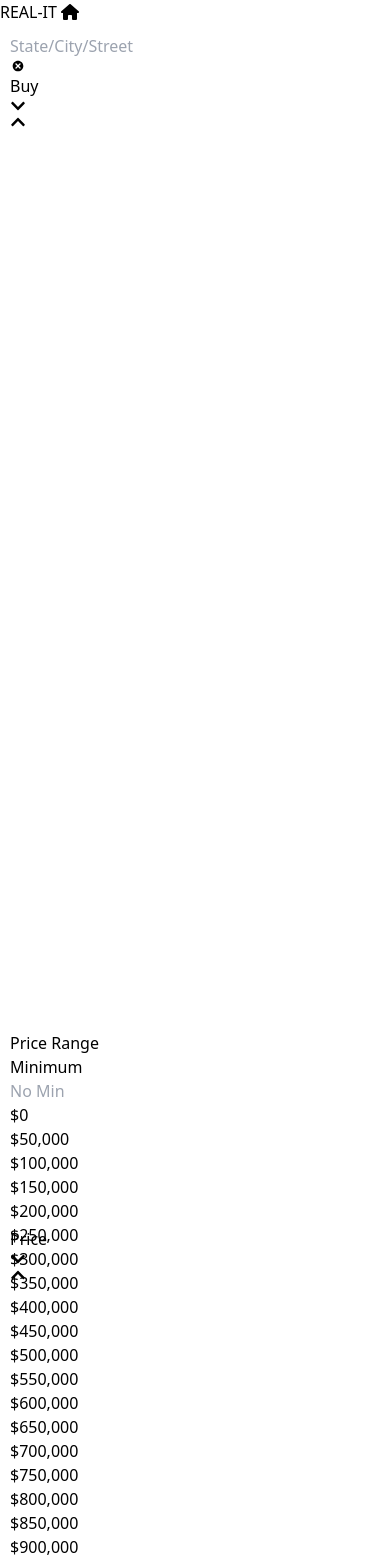
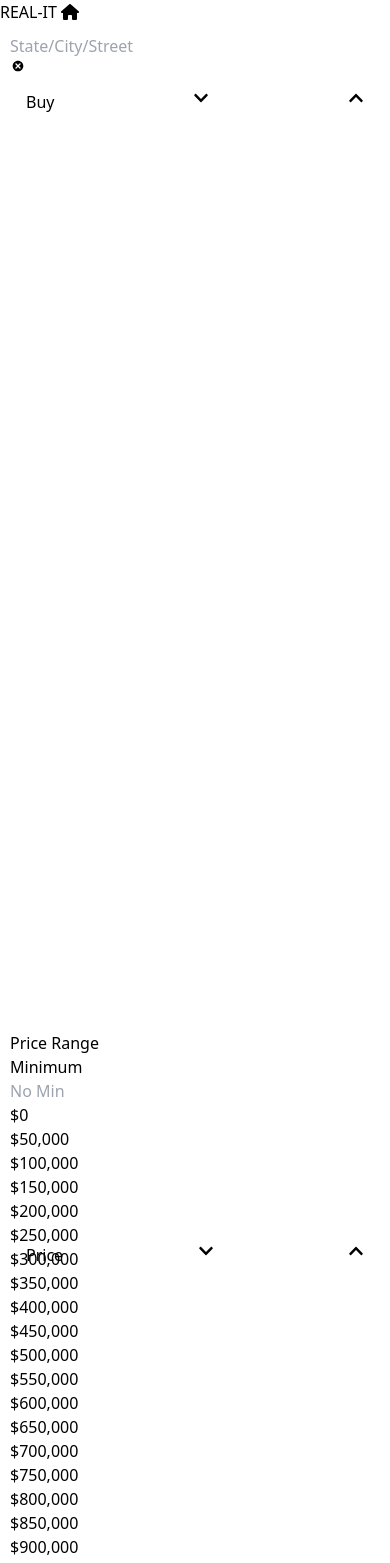
Before and after one commit to as31212/Mock-Home, a React (Vite) app: page /Listing in a window 390 px wide. Shown: the top 1563 px of the page. Built offline with nearby package versions, Linux system fonts and the light colour scheme.

Commit message:
listing media queries complete

```diff
--- a/src/components/About.tsx
+++ b/src/components/About.tsx
@@ -216,8 +216,8 @@ const About: React.FC = () => {
           <div id="team-cards-container" className="flex flex-wrap justify-center gap-10 px-20">{teamDataCards}</div>
         </div>
         {/* real it news */}
-        <div className="bg-[#1A1A1A] flex flex-col min-h-screen text-white font-bold justify-center items-center px-10 py-10">
-          <div className="flex justify-between items-center flex-wrap">
+        <div className="bg-[#1A1A1A] flex flex-col min-h-screen text-white font-bold items-center px-10 py-10">
+          <div className="flex justify-around items-center flex-wrap w-full ">
             <h2 className="text-3xl">News & Blogs</h2>
             <Link className=" text-orange-400 text-2xl hover:cursor-pointer hover:underline" to='/Blog'>
               <p >Explore All <FaArrowRight className="inline relative bottom-[1px]" /></p>
--- a/src/components/Blog.tsx
+++ b/src/components/Blog.tsx
@@ -6,23 +6,23 @@ const Blog: React.FC = () => {
       <div className="min-h-screen p-10 flex flex-col bg-[#FFFAF7]" id="Blog">
         <h2 className="font-bold text-2xl mb-8 text-center text-gray-800">Real Estate News & Blogs</h2>
         <div className="flex flex-col items-center" id="not-title-blog">
-          <div className="flex gap-4 mb-8 flex-wrap" id="search-blogs">
+          <div className="flex gap-4 mb-8 flex-wrap w-full justify-center" id="search-blogs">
             <input
-              className="py-2 px-4 border-2 pr-10 rounded-lg text-xl focus:outline-none focus:ring-2 focus:ring-orange-400"
+              className="w-1/3 min-w-[300px] py-2 border-2 rounded-lg text-xl focus:outline-none focus:ring-2 focus:ring-orange-400"
               placeholder="Title"
               type="text"
               name=""
               id=""
             />
             <select
-              className="text-lg pr-32 py-2 px-4 rounded-lg text-gray-500 font-bold border-2 focus:outline-none focus:ring-2 focus:ring-orange-400"
+              className="text-lg w-1/4 min-w-[300px] py-2 rounded-lg text-gray-500 font-bold border-2 focus:outline-none focus:ring-2 focus:ring-orange-400"
               name=""
               id=""
             >
               <option value="">Category</option>
             </select>
             <select
-              className="text-lg pr-32 py-2 px-4 rounded-lg border-2 text-gray-500 font-bold  focus:outline-none focus:ring-2 focus:ring-orange-400"
+              className="text-lg w-1/4 min-w-[300px] py-2 rounded-lg border-2 text-gray-500 font-bold  focus:outline-none focus:ring-2 focus:ring-orange-400"
               name=""
               id=""
             >
--- a/src/components/Listing.tsx
+++ b/src/components/Listing.tsx
@@ -406,17 +406,17 @@ const Listing: React.FC<ListingProps> = ({
           className={`flex flex-wrap justify-center gap-5  `}
         >
           <div className="relative w-full max-w-md">
-            <div className="relative flex items-center">
+            <div className="relative w-full flex items-center">
               <input
-                id="listing-input-box"
                 onFocus={() => setActiveFilter(0)}
                 value={searchAddress}
                 onChange={(event) => changeSearchAddress(event)}
-                className="py-3 pl-2 pr-32 border-2 text-xl rounded-md relative w-full focus:outline-none focus:ring-2 focus:ring-orange-400"
+                className=" py-3 pl-2 pr-32 border-2 text-xl rounded-md relative w-full focus:outline-none focus:ring-2 focus:ring-orange-400"
                 type="text"
                 placeholder="State/City/Street"
               />
               <div
+              id="delete-saved-search"
                 className={`absolute flex gap-2 p-1 rounded-md justify-between border-2 h-[35px] w-auto bg-gray-200 font-bold text-center top-2 left-[440px] transform -translate-x-full ${
                   savedSearchAddress !== "" ? "" : "hidden"
                 }`}
@@ -439,7 +439,7 @@ const Listing: React.FC<ListingProps> = ({
               }}
             >
               <button
-                className={`border-[1px] border-gray-400 font-bold  px-10 py-4 rounded-md hover:bg-gray-100 hover:border-gray-400 duration-200 ease-in-out ${
+                className={`border-[1px] width-max-out-mq border-gray-400 font-bold  px-10 py-4 rounded-md hover:bg-gray-100 hover:border-gray-400 duration-200 ease-in-out ${
                   buyFilter ? "bg-orange-200 border-orange-300 " : ""
                 }`}
               >
@@ -519,7 +519,7 @@ const Listing: React.FC<ListingProps> = ({
               }}
             >
               <button
-                className={`border-[1px] border-gray-400 font-bold  px-10 py-4 rounded-md hover:bg-gray-100 hover:border-gray-400 duration-200 ease-in-out ${
+                className={`border-[1px] width-max-out-mq border-gray-400 font-bold  px-10 py-4 rounded-md hover:bg-gray-100 hover:border-gray-400 duration-200 ease-in-out ${
                   priceFilter ? "bg-orange-200 border-orange-300 " : ""
                 }`}
               >
@@ -619,13 +619,14 @@ const Listing: React.FC<ListingProps> = ({
           {/* Bed Bath Filter button 3*/}
           <div>
             <div
+
               onClick={() => {
                 toggleBedBath();
                 setActiveFilter(3);
               }}
             >
               <button
-                className={`border-[1px] border-gray-400 font-bold  px-10 py-4 rounded-md hover:bg-gray-100 hover:border-gray-400 duration-200 ease-in-out ${
+                className={`border-[1px] border-gray-400 width-max-out-mq font-bold px-10 py-4 rounded-md hover:bg-gray-100 hover:border-gray-400 duration-200 ease-in-out ${
                   bedBathFilter ? "bg-orange-200 border-orange-300 " : ""
                 }`}
               >
@@ -786,7 +787,7 @@ const Listing: React.FC<ListingProps> = ({
               }}
             >
               <button
-                className={`border-[1px] border-gray-400 font-bold  px-10 py-4 rounded-md hover:bg-gray-100 hover:border-gray-400 duration-200 ease-in-out ${
+                className={`border-[1px] width-max-out-mq border-gray-400 font-bold  px-10 py-4 rounded-md hover:bg-gray-100 hover:border-gray-400 duration-200 ease-in-out ${
                   moreFilter ? "bg-orange-200 border-orange-300 " : ""
                 }`}
               >
@@ -913,7 +914,7 @@ const Listing: React.FC<ListingProps> = ({
 
           <select
             onChange={changeSort}
-            className="py-3 px-2 border-[1px] border-gray-400 text-lg rounded-md font-bold"
+            className="py-3 px-2 border-[1px] border-gray-400 text-lg rounded-md font-bold focus:outline-none focus:ring-2 focus:ring-orange-400"
             onClick={() => setActiveFilter(6)}
           >
             <option disabled selected value="">
--- a/src/index.css
+++ b/src/index.css
@@ -178,9 +178,6 @@
   #right-divs{
     width: 100%;
   }
-  #listing-detail-images{
-
-  }
 
 }
 
@@ -260,3 +257,20 @@
   left: 50%;
   transform: translate(-50%, -50%);
 }
+
+  /* styling for listing filters */
+@media (max-width:600px) {
+  #listing-page-search{
+    flex-direction: column;
+  }
+  .width-max-out-mq{
+    width: 100%;
+    display: flex;
+    justify-content: space-between;
+    padding: 1rem ;
+  }
+  #delete-saved-search{
+    left: 95%;
+  }
+
+}
```
